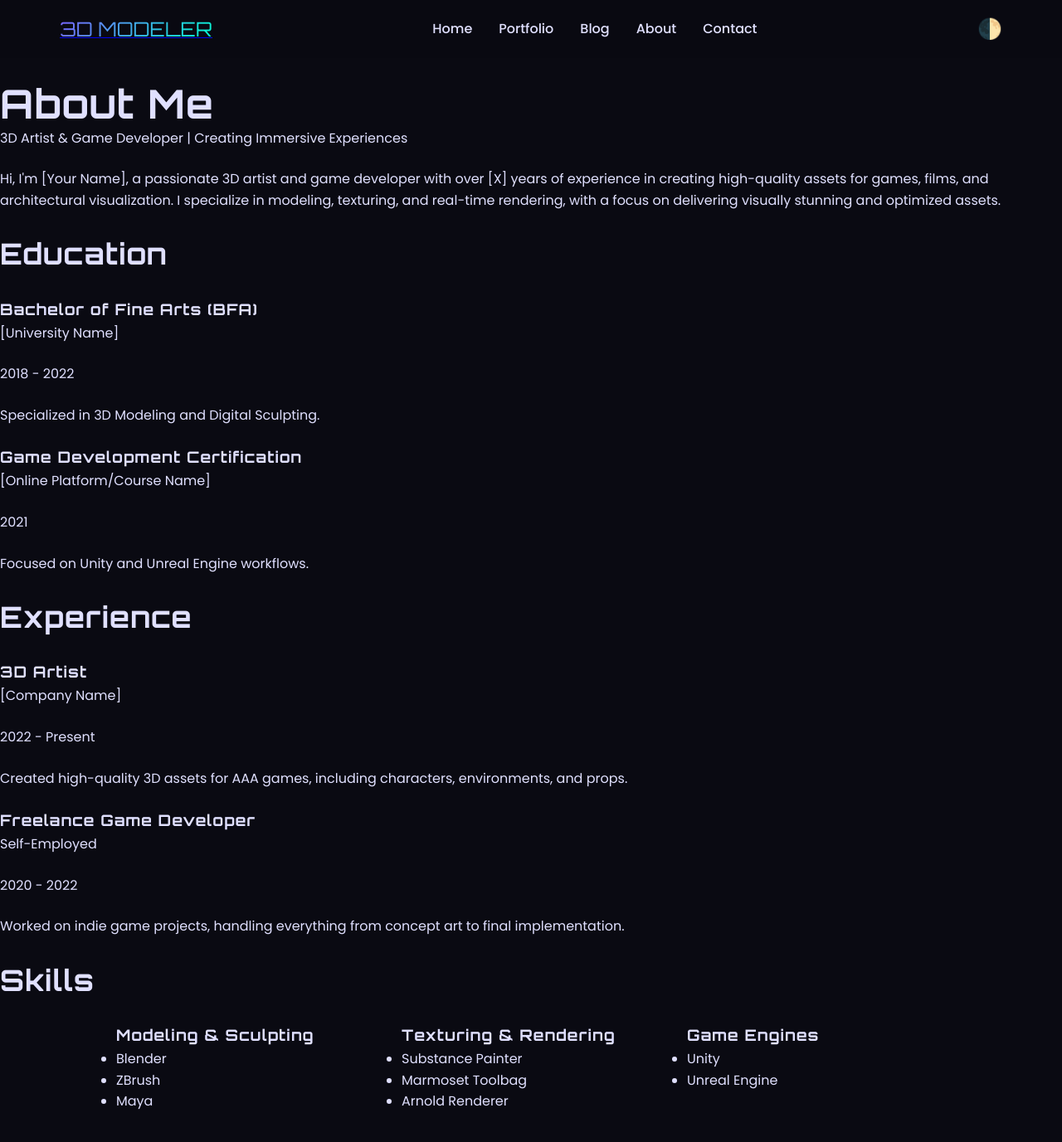
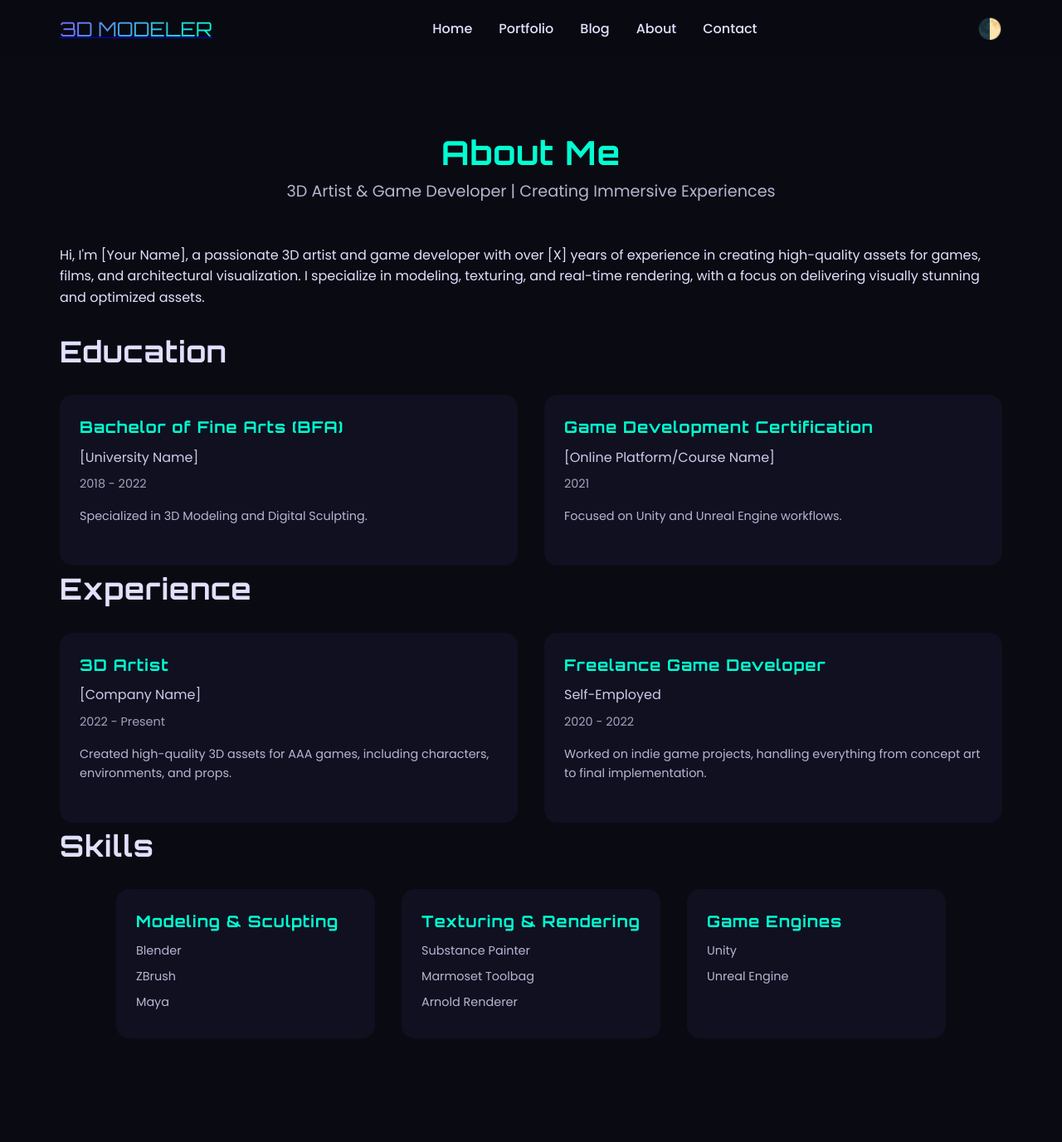
Before and after one commit to FaseehRizwan/portfolio, a Jekyll site: the page built from about/index.html, in a window 1280 px wide and 1400 px high. Shown: the top 1377 px of the window at 83% size. Built offline with Jekyll 4.4.1, drawn with Linux system fonts in a browser that asks for light colours.

Commit message:
Update style.css

```diff
--- a/assets/css/style.css
+++ b/assets/css/style.css
@@ -587,3 +587,91 @@ body[data-theme="light"] {
   width: 100%;
   margin-top: 1rem;
 }
+
+/* About Section */
+.about-section {
+  padding: 4rem 2rem;
+  max-width: 1200px;
+  margin: 0 auto;
+}
+
+.about-header {
+  text-align: center;
+  margin-bottom: 3rem;
+}
+
+.about-header h1 {
+  font-size: 2.5rem;
+  color: var(--accent-2);
+  margin-bottom: 0.5rem;
+}
+
+.about-header .tagline {
+  font-size: 1.2rem;
+  color: rgba(224, 224, 255, 0.8);
+}
+
+/* Education Grid */
+.education-grid,
+.experience-grid,
+.skills-grid {
+  display: grid;
+  grid-template-columns: repeat(auto-fit, minmax(280px, 1fr));
+  gap: 2rem;
+  margin-top: 1.5rem;
+}
+
+.education-card,
+.experience-card,
+.skill-category {
+  background: rgba(32, 32, 64, 0.3);
+  padding: 1.5rem;
+  border-radius: 16px;
+  transition: transform 0.3s ease;
+}
+
+.education-card:hover,
+.experience-card:hover,
+.skill-category:hover {
+  transform: translateY(-8px);
+}
+
+.education-card h3,
+.experience-card h3,
+.skill-category h3 {
+  font-size: 1.2rem;
+  color: var(--accent-2);
+  margin-bottom: 0.5rem;
+}
+
+.education-card .institution,
+.experience-card .company {
+  font-size: 1rem;
+  color: rgba(224, 224, 255, 0.9);
+  margin-bottom: 0.5rem;
+}
+
+.education-card .duration,
+.experience-card .duration {
+  font-size: 0.9rem;
+  color: rgba(224, 224, 255, 0.7);
+  margin-bottom: 1rem;
+}
+
+.education-card .description,
+.experience-card .description {
+  font-size: 0.9rem;
+  color: rgba(224, 224, 255, 0.8);
+}
+
+/* Skills Grid */
+.skill-category ul {
+  list-style: none;
+  padding: 0;
+}
+
+.skill-category li {
+  margin-bottom: 0.5rem;
+  font-size: 0.9rem;
+  color: rgba(224, 224, 255, 0.8);
+}
```
